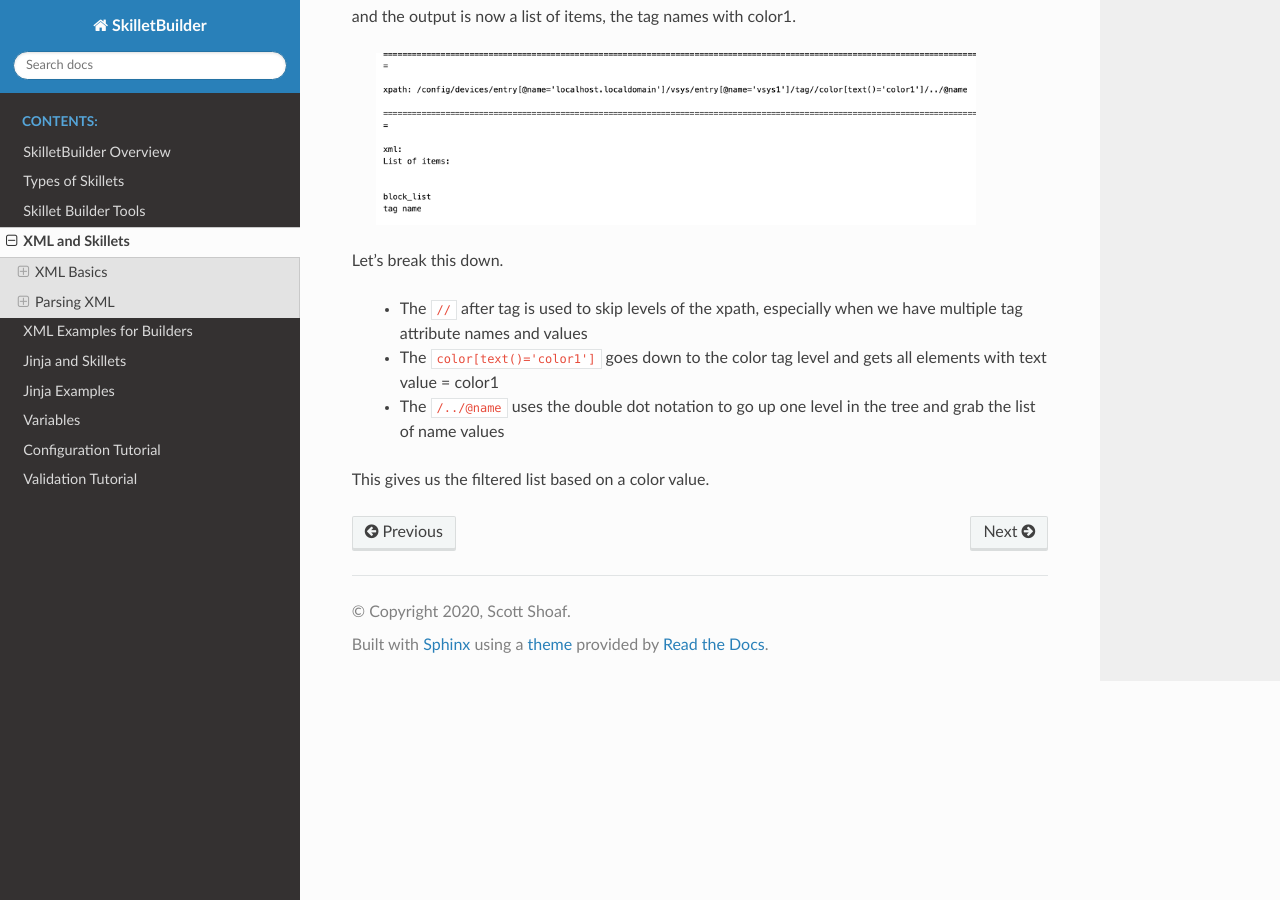
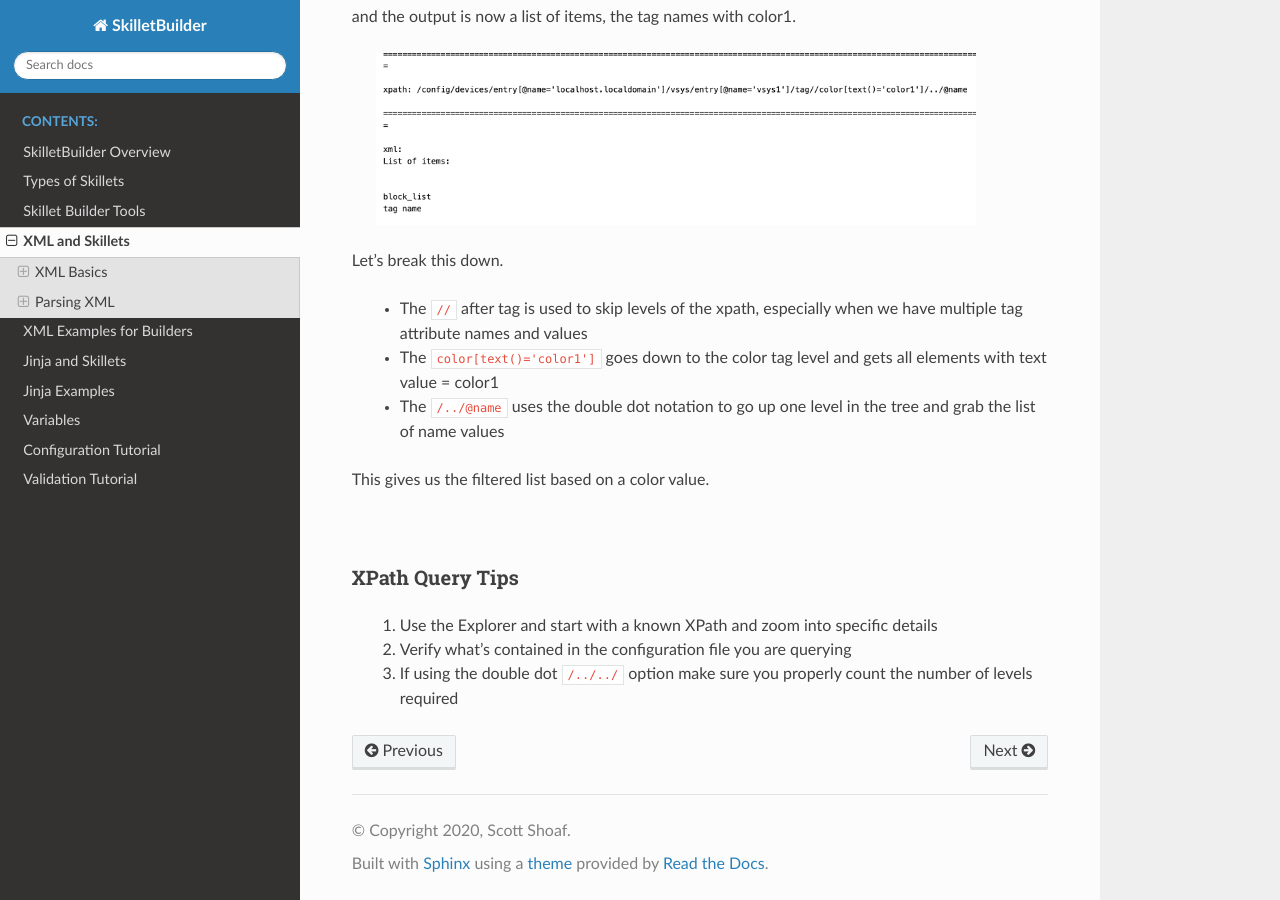
Before and after one commit to PaloAltoNetworks/SkilletBuilder, a Sphinx documentation site: the page built from docs/xml.rst, in a window 1280 px wide and 900 px high, scrolled down 9530 px. Built offline with Sphinx 7.4.7 and the Read the Docs theme 2.0.0, drawn with Linux system fonts in a browser that asks for light colours; some of the changed text lies outside the part shown.

Commit message:
query tips

```diff
--- a/docs/xml.rst
+++ b/docs/xml.rst
@@ -279,9 +279,9 @@ Common items used for parsing configurations and outputs include:
     * return element text: append ``text()`` to the end of the xpath
     * skip XPath tag levels, especially for broader queries: use ``//`` in the XPath instead of explicit tags
     * Filter queries: use ``tag_name[text()='text_value']`` where the tag_name has a specific text_value
-    * search element details then reference attributes further up the tree, use ``..`` for each level up the tree
+    * search element details then reference attributes further up the tree, use ``/../`` for each level up the tree
 
-Below are example queries and outputs.
+The following sections show in depth examples using the query syntax options above.
 
 Output an XML Element
 ~~~~~~~~~~~~~~~~~~~~~
@@ -345,3 +345,14 @@ Let's break this down.
     * The ``/../@name`` uses the double dot notation to go up one level in the tree and grab the list of name values
 
 This gives us the filtered list based on a color value.
+
+|
+
+XPath Query Tips
+~~~~~~~~~~~~~~~~
+
+    1. Use the Explorer and start with a known XPath and zoom into specific details
+
+    2. Verify what's contained in the configuration file you are querying
+
+    3. If using the double dot ``/../../`` option make sure you properly count the number of levels required
```
